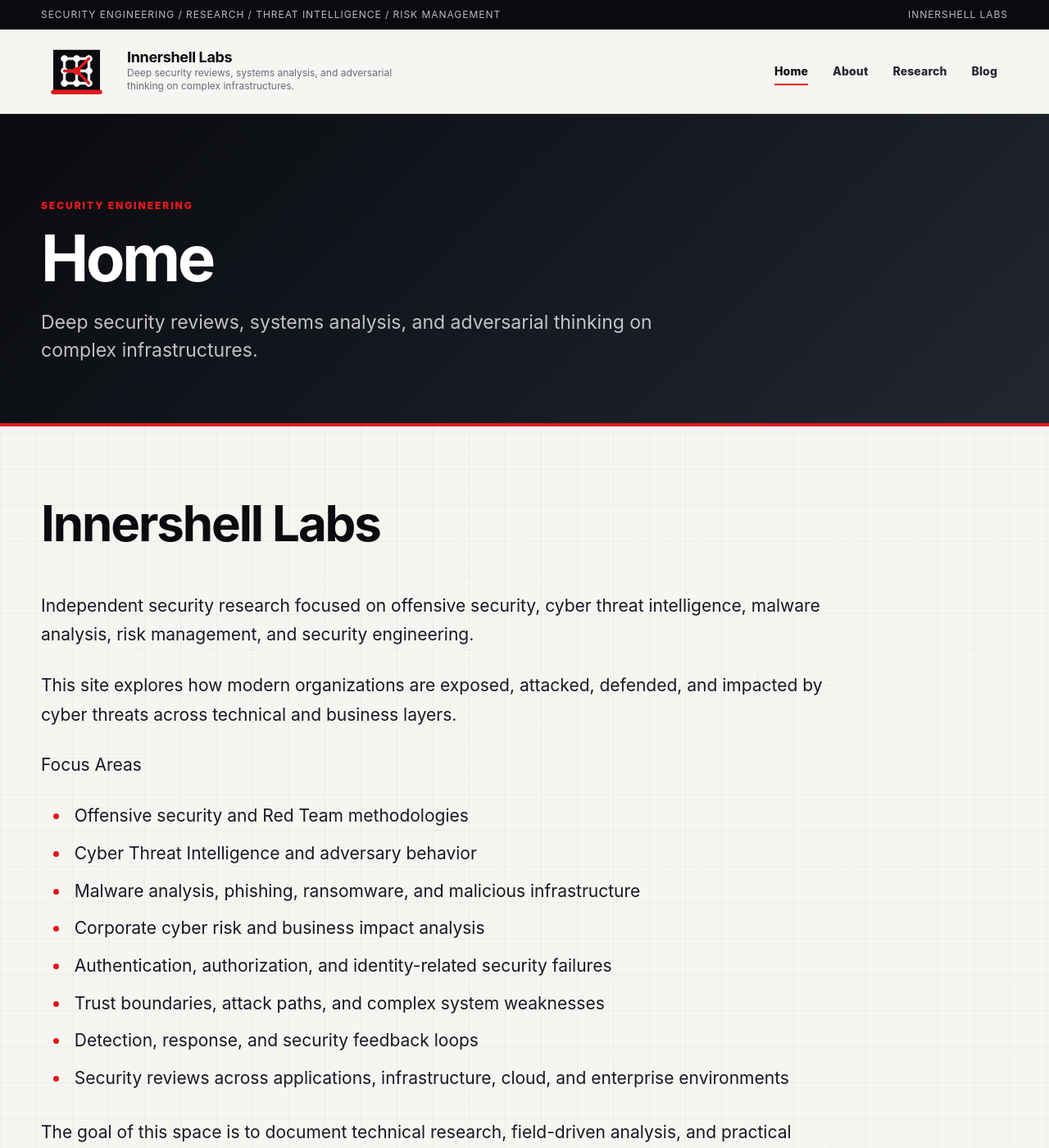
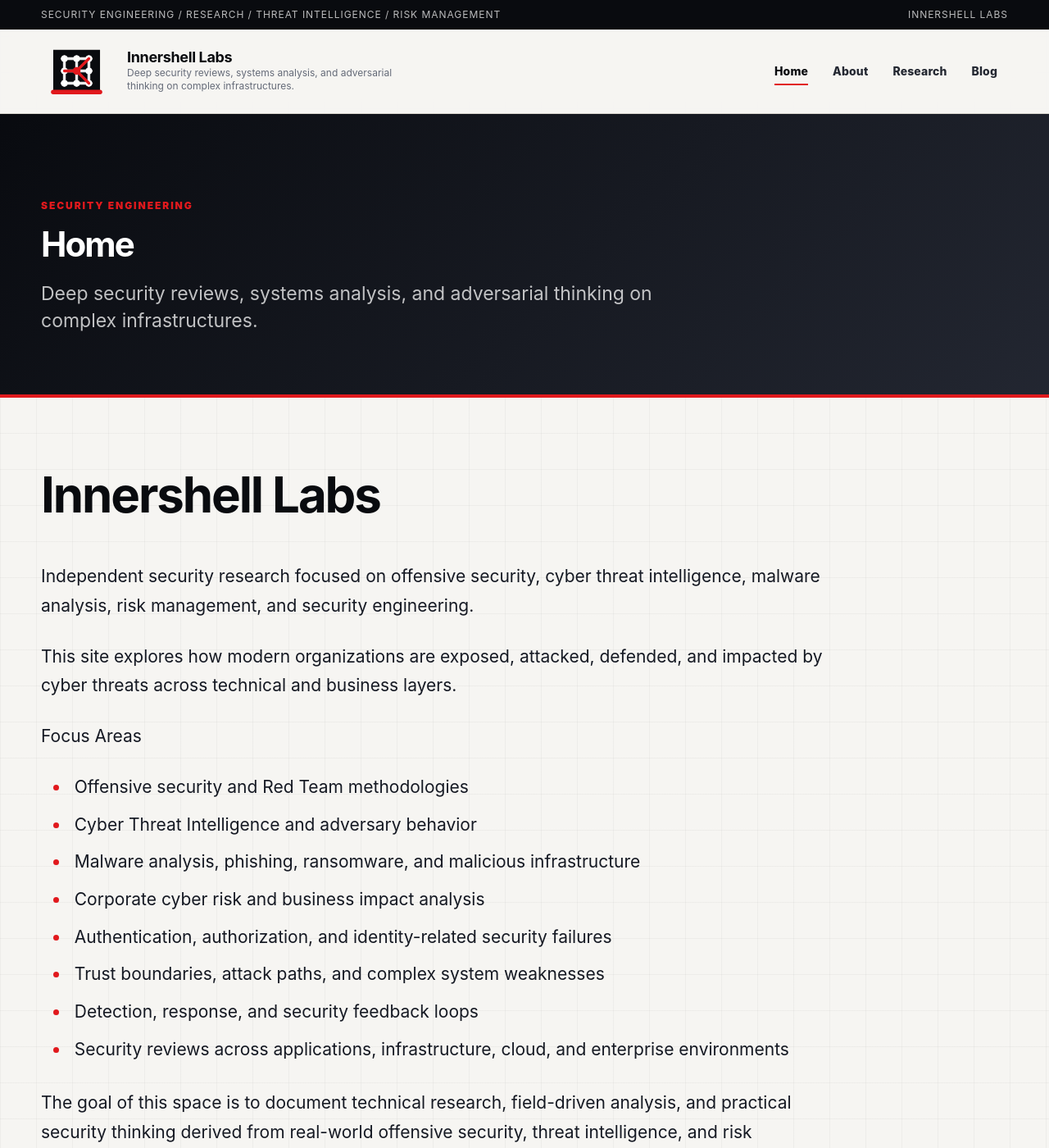
Before and after one commit to Innershell-labs/innershell-labs.github.io, a Jekyll site: the page built from index.md, in a window 1280 px wide and 1400 px high. Shown: the whole window at 82% size. Built offline with Jekyll 4.4.1, drawn with Linux system fonts in a browser that asks for light colours.

Commit message:
Update page hero h1

```diff
--- a/assets/css/style.scss
+++ b/assets/css/style.scss
@@ -269,7 +269,7 @@ a:hover {
 .post-hero h1 {
   margin: 0;
   max-width: 980px;
-  font-size: clamp(42px, 7vw, 78px);
+  font-size: clamp(42px, 3vw, 78px);
   line-height: 0.98;
   letter-spacing: -0.045em;
 }
```
